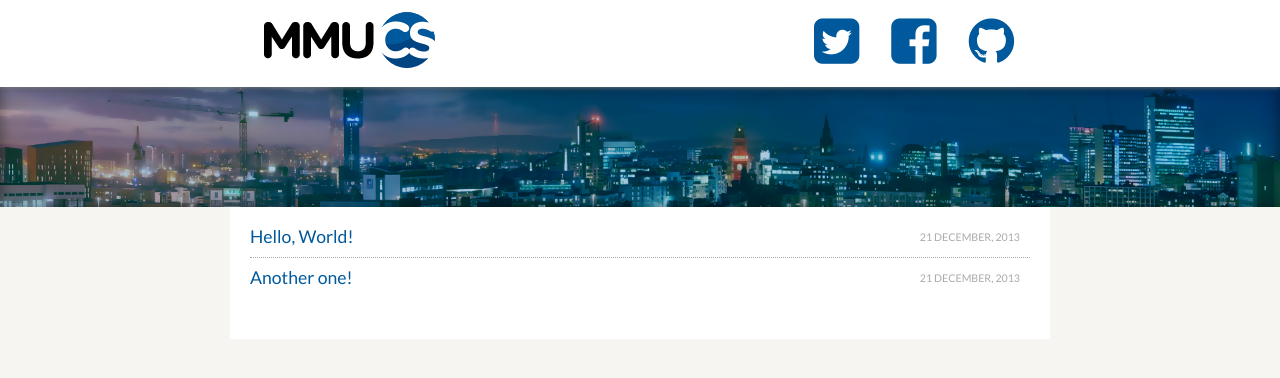
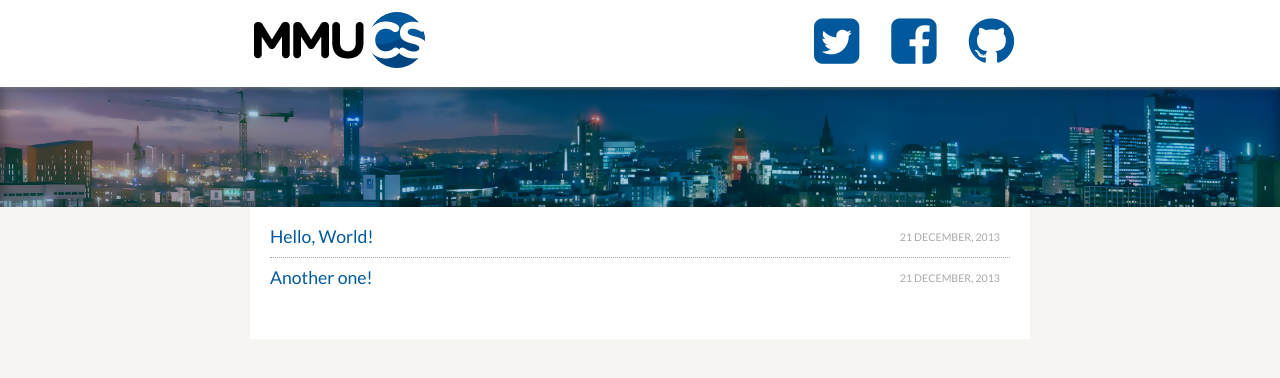
Before and after one commit to mmucomputing/mmucomputing.github.io, a Jekyll site: the page built from index.html, in a window 1280 px wide. Shown: the top 378 px of the page. Built offline with Jekyll 4.4.1, drawn with Linux system fonts in a browser that asks for light colours; nearby versions of some CDN libraries; Markdown is read by kramdown in place of the engine named in the settings; comment, search, counter and statistics services are not loaded.

Commit message:
More padding goodness.

```diff
--- a/_layouts/layout.html
+++ b/_layouts/layout.html
@@ -33,8 +33,10 @@
     </div>
   </div>
   <div id="masthead"></div>
-  <div id="main" class="fixed-width">
-    {{ content }}
+  <div class="fixed-width">
+    <div id="main">
+      {{ content }}
+    </div>
   </div>
   <script type="text/javascript" src="http://ajax.googleapis.com/ajax/libs/jquery/1.8.3/jquery.min.js"></script>
   <script src="/js/application.js" type="text/javascript"></script>
--- a/css/style.css
+++ b/css/style.css
@@ -62,7 +62,7 @@ div#header {
   div#header a.title {
     float: left;
     font-size: 100%;
-    padding: 10px;
+    padding: 10px 0px;
   }
 
 ul#navigation {
```
